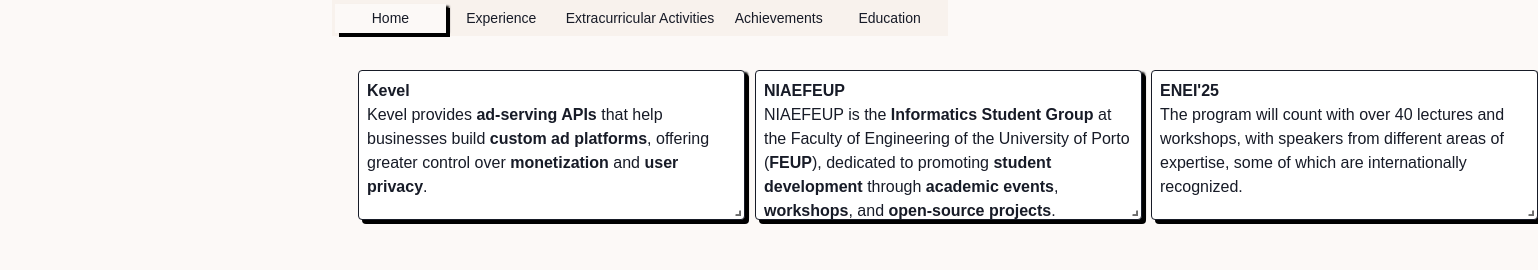
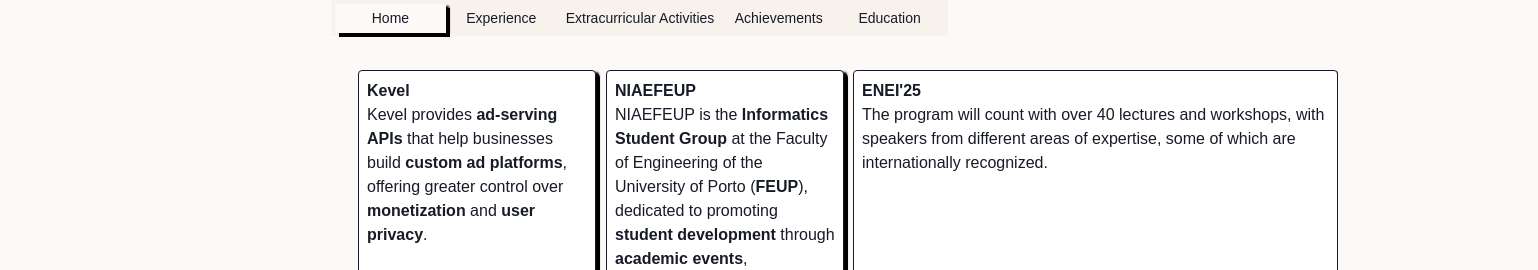
Before and after one commit to ttoino/dotme, a Next.js app: page /me in a window 1280 px wide. Shown: the part 507-777 px from the top of the page, 1538 px wide, since content can reach past the window. Built offline with nearby package versions, Linux system fonts and the light colour scheme.

Commit message:
made portfolio grid into squares

```diff
--- a/src/components/ui/profile-grid.tsx
+++ b/src/components/ui/profile-grid.tsx
@@ -25,9 +25,9 @@
       <GridLayout
         className="layout"
         layout={experienceItems}
-        cols={12}
-        rowHeight={30}
-        width={1200}
+        cols={4}
+        rowHeight={250}
+        width={1000}
         draggableHandle=".drag-handle"
         isResizable
         isDraggable
--- a/src/mock/cv1.ts
+++ b/src/mock/cv1.ts
@@ -121,8 +121,8 @@
   roles: [kevel_internship],
   x: 0,
   y: 0,
-  w: 4,
-  h: 4,
+  w: 1,
+  h: 1,
 };
 
 const work: cv.area = {
@@ -283,10 +283,10 @@
   ],
   location: "Porto, Portugal",
   roles: [ni_member, ni_tts, ni_vice],
-  x: 4,
+  x: 1,
   y: 0,
-  w: 4,
-  h: 4,
+  w: 1,
+  h: 1,
 };
 
 const enei: cv.experience = {
@@ -321,10 +321,10 @@
       ],
     },
   ],
-  x: 8,
+  x: 2,
   y: 0,
-  w: 4,
-  h: 4,
+  w: 2,
+  h: 1,
 };
 
 const extracurricular: cv.area = {
```
